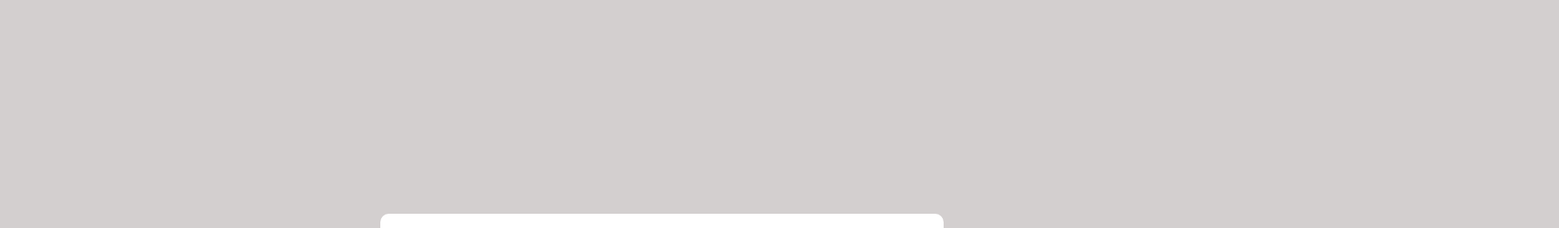
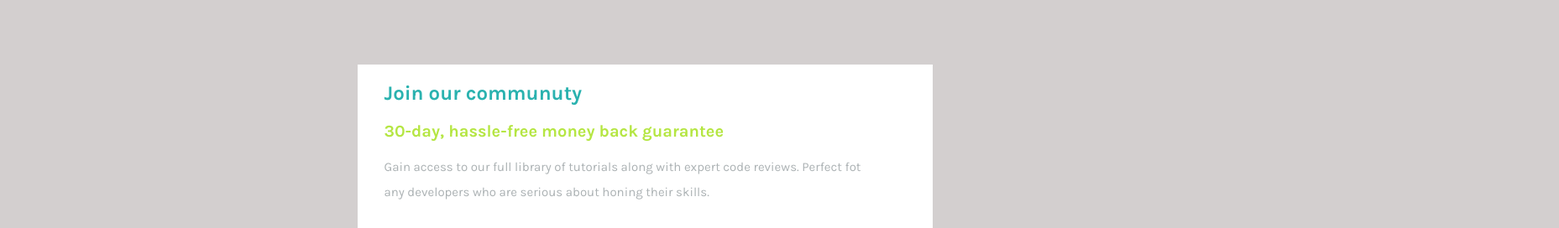
Before and after one commit to lorza12/Make-It-Real---Single-price-grid-component, a plain HTML site: page src/index.html in a window 1536 px wide. Shown: the top 272 px of the page at 84% size, 1857 px wide, since content can reach past the window. Drawn offline with Linux system fonts and the light colour scheme.

Commit message:
otro commit

```diff
--- a/src/componente.css
+++ b/src/componente.css
@@ -96,16 +96,16 @@
 body {
     display: flex;
     justify-content: center;
-    width: 115.9%;
-    margin-left: 5%;
+    align-items: center;
+
 
 }
 
 .container{
-    width: 37.7%;
-    margin-top: 10%;
-    border-radius: 10px;
-    margin-right: 20%;
+
+    width: 685PX;
+
+
 
 }
 .cont{
```
